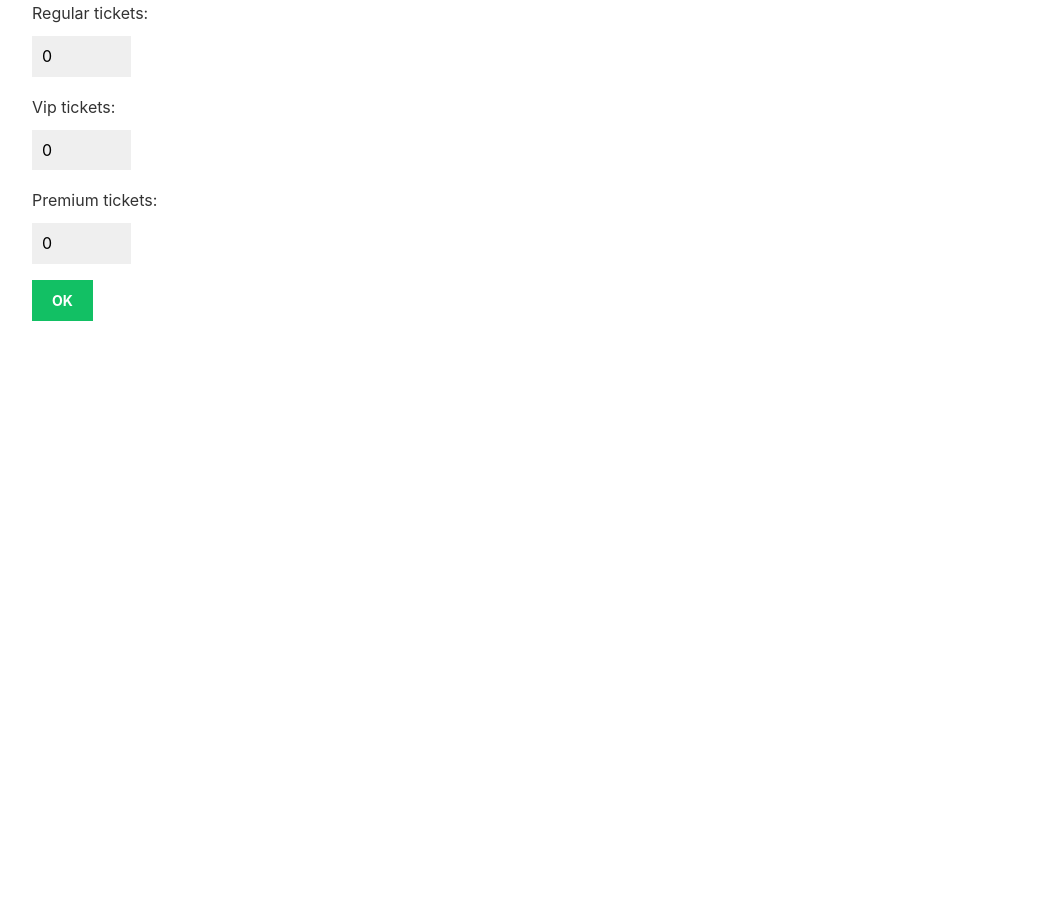
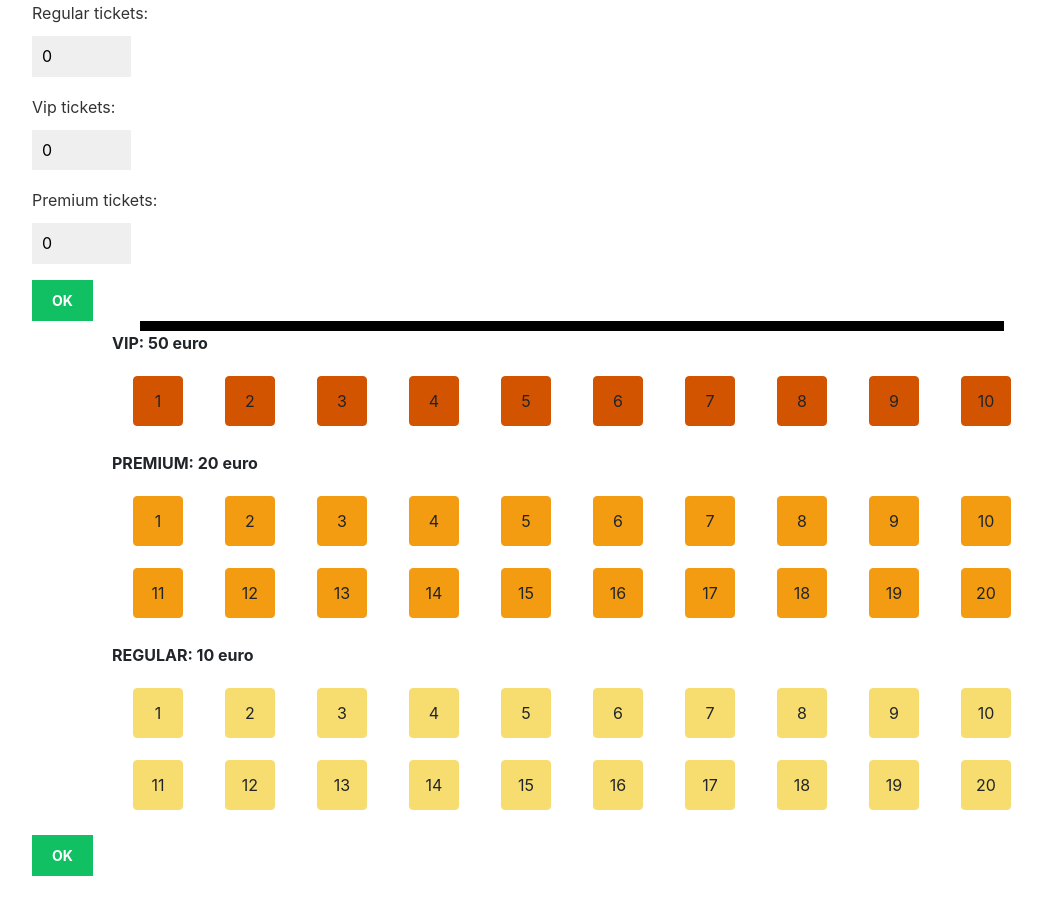
Before and after one commit to IKarbowiak/TicketSellingPlatform, a Django app: page /buy-tickets/1 in a window 1280 px wide. Shown: the part 224-1130 px from the top of the page, without its empty margins (68-1110 px from the left). Before the commit the page ends 545 px from the top, so only its background shows below. Run offline with Django 3.2, Linux system fonts and the light colour scheme; data comes from the database, SQL or seed files in the repository; both versions use the stored data as it was after the commit; some libraries are stand-ins or nearby versions.

Commit message:
Add seats view

```diff
--- a/ticket_selling_platform/event/templates/base.html
+++ b/ticket_selling_platform/event/templates/base.html
@@ -7,6 +7,9 @@
     <link rel="stylesheet" type="text/css" href="{% static "css/base.css" %}">
     <link rel="stylesheet" href="https://maxcdn.bootstrapcdn.com/bootstrap/4.0.0/css/bootstrap.min.css"
           integrity="sha384-Gn5384xqQ1aoWXA+058RXPxPg6fy4IWvTNh0E263XmFcJlSAwiGgFAW/dAiS6JXm" crossorigin="anonymous">
+    <script src="https://ajax.googleapis.com/ajax/libs/jquery/2.1.1/jquery.min.js"></script>
+
+    <script src="/static/js/seats.js"></script>
 </head>
 <body>
     <div id="header">
--- a/ticket_selling_platform/reservation/templates/reservation/buy_tickets.html
+++ b/ticket_selling_platform/reservation/templates/reservation/buy_tickets.html
@@ -11,6 +11,13 @@ Available tickets: <br>
 {% endfor %}
 <form action="" method="post">
     {{form.as_p}}
+    {% csrf_token %}
+    <input type="submit" value="OK">
+</form>
+<form action="" method="post">
+    {% include "reservation/seats.html" with ticket_types_data=tickets %}
+    <!--<input type="button" class="btn btn-warning" value=1>-->
+    {% csrf_token %}
     <input type="submit" value="OK">
 </form>
 {% endblock %}
--- /dev/null
+++ b/ticket_selling_platform/reservation/templates/reservation/seats.html
@@ -0,0 +1,34 @@
+<svg width="80%" height="10">
+    <rect id="rect" width="100%" height="10"  />
+</svg>
+<div class="seats">
+    {% for type in ticket_types_data %}
+    <div class="ticket_info">
+        {{type.type}}: {{type.price}} euro
+    </div>
+    <table class="panel">
+        <tbody>
+        {% for row in type.tickets %}
+        <tr>
+            <div class="seat_panel">
+                {% for ticket in row %}
+                <td>
+                    <div class="card-body">
+                        <input type="button" class="btn btn-warning seat
+                        {% if ticket.reservation %}booked
+                        {% elif type.type == 'PREMIUM' %}premium
+                        {% elif type.type == 'VIP' %}vip
+                        {% else %}regular
+                        {% endif %}"
+                               value={{ticket.seat_number}} onclick="changeclass(this)">
+                    </div>
+                </td>
+                {% endfor %}
+            </div>
+        </tr>
+        {% endfor %}
+        </tbody>
+    </table>
+    <br>
+    {% endfor %}
+</div>
--- a/ticket_selling_platform/reservation/views.py
+++ b/ticket_selling_platform/reservation/views.py
@@ -5,9 +5,24 @@ from event.models import Event
 from .forms import ReservationForm
 
 def choose_tickets_panel(request, event_pk):
+    row_length = 10
     event = get_object_or_404(Event, pk=event_pk)
     free_tickets = event.ticket_types.all().values('type', 'price') \
         .annotate(total=Count('tickets', distinct=True, filter=Q(tickets__reservation__isnull=True)))
+    ticket_types_data = []
+    for ticket_type in event.ticket_types.all().order_by('-price'):
+        counter = 0
+        ticket_data = []
+        row = []
+        for ticket in ticket_type.tickets.all():
+            if counter == row_length:
+                counter = 0
+                ticket_data.append(row)
+                row = []
+            row.append(ticket)
+            counter += 1
+        ticket_data.append(row)
+        ticket_types_data.append({'type': ticket_type.type, 'price': ticket_type.price, 'tickets': ticket_data})
     form = ReservationForm(free_tickets=list(free_tickets))
     return render(request, 'reservation/buy_tickets.html', {'event': event, 'free_tickets': free_tickets,
-                                                            'form': form})
+                                                            'form': form, 'tickets': ticket_types_data})
--- a/ticket_selling_platform/static/css/base.css
+++ b/ticket_selling_platform/static/css/base.css
@@ -18,6 +18,56 @@ body {
     display: flex;
     align-items: center;
     justify-content: center;
+}
+
+svg {
+    display: block;
+    margin: auto;
+}
+
+.ticket_info {
+    font-weight: bolder;
+}
+
+.seats {
+    display: grid;
+    align-items: center;
+    justify-content: center;
+}
+
+.rect {
+    stroke-width:3;
+}
+
+.seat {
+    height: 50px !important;;
+    width: 50px !important;
+}
+
+.booked {
+    background-color: darkred !important;
+    border-color: black;
+}
+
+.vip {
+    background-color: #D35400   !important;
+    border-color: #D35400   !important;
+}
+
+.premium {
+    background-color: #F39C12  !important;
+    border-color: #F39C12  !important;
+}
+
+.regular{
+    background-color: #F7DC6F !important;
+    border-color: #F7DC6F !important;
+}
+
+
+.chosen {
+    background-color: green !important;
+    border-color: green;
 }
 
 p {
--- /dev/null
+++ b/ticket_selling_platform/static/js/seats.js
@@ -0,0 +1,14 @@
+function changeclass(element) {
+    if (jQuery(element).hasClass('chosen')) {
+        $(element).removeClass('chosen');
+        console.log("remove");
+    }
+    else {
+        $(element).addClass('chosen');
+        console.log("add");
+    }
+}
+
+$(document).ready(function() {
+
+});
```
Also changed, not shown: ticket_selling_platform/db.sqlite3.
